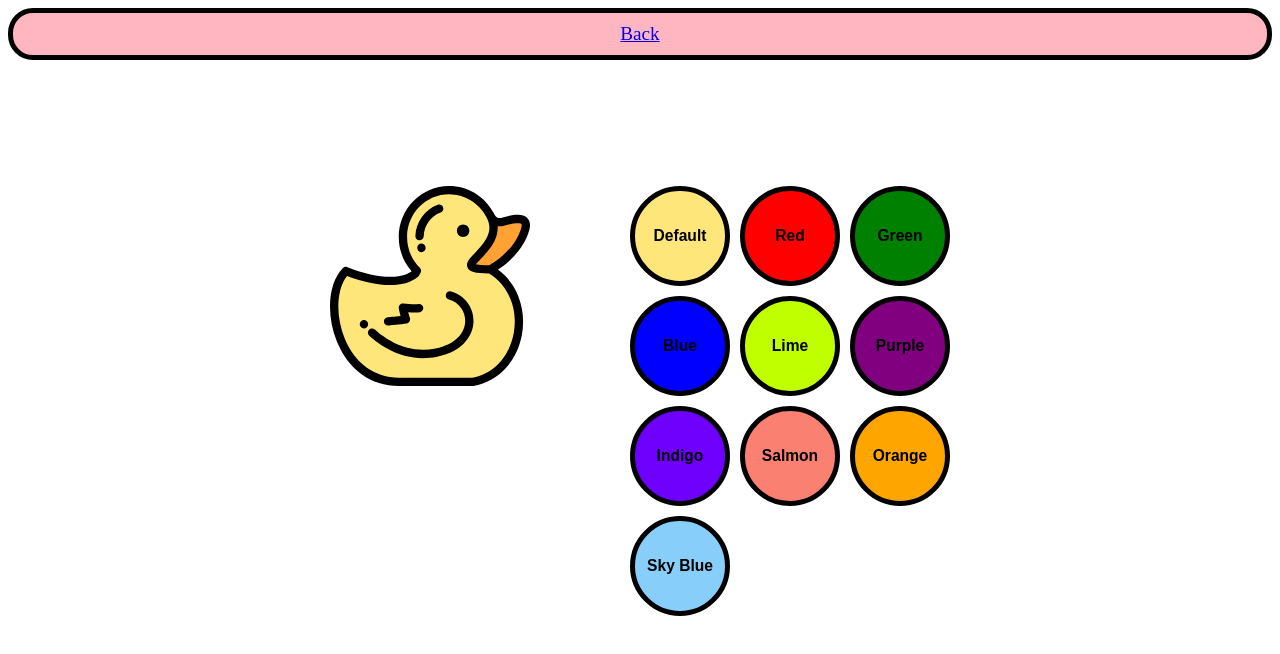
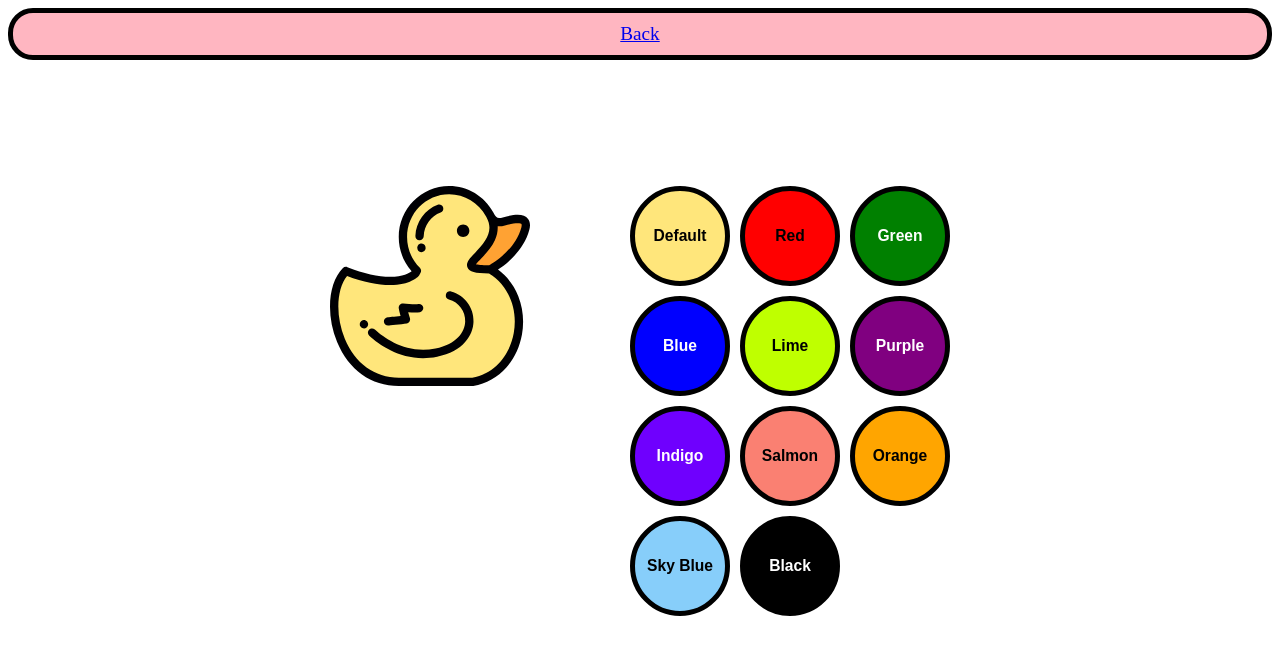
Before and after one commit to staten-island-tech/vue-reactivity-project-uni897, a Vue app in the folder app/: page /player1 in a window 1280 px wide. Shown: the top 654 px of the page. Built offline with nearby package versions, Linux system fonts and the light colour scheme.

Commit message:
vcchfdhfdfhd

```diff
--- a/app/src/components/choice.vue
+++ b/app/src/components/choice.vue
@@ -1,5 +1,5 @@
 <template>
-    <button @click="emit('select', item)" class="choice" :style="{ backgroundColor: item.color }">
+    <button @click="emit('select', item)" class="choice" :style="{ backgroundColor: item.color, color: item.text }">
         <h3>{{ item.name }}</h3>
     </button>
 </template>
--- a/app/src/views/Customize1.vue
+++ b/app/src/views/Customize1.vue
@@ -14,16 +14,17 @@ import Duck from "@/components/duck.vue"
 import { players, updateStats } from "@/state/players.js"
 
 const colors = [
-    {name: "Default", color: "#FFE67B"},
-    {name: "Red", color: "#ff0000"},
-    {name: "Green", color: "#008000"},
-    {name: "Blue", color: "#0000ff"},
-    {name: "Lime", color: "#bfff00"},
-    {name: "Purple", color: "#800080"},
-    {name: "Indigo", color: "#6f00fe"},
-    {name: "Salmon", color: "#fa8072"},
-    {name: "Orange", color: "#ffa500"},
-    {name: "Sky Blue", color: "#87cefa"},
+    {name: "Default", color: "#FFE67B", text: "#000"},
+    {name: "Red", color: "#ff0000", text: "#000"},
+    {name: "Green", color: "#008000", text: "#fff"},
+    {name: "Blue", color: "#0000ff", text: "#fff"},
+    {name: "Lime", color: "#bfff00", text: "#000"},
+    {name: "Purple", color: "#800080", text: "#fff"},
+    {name: "Indigo", color: "#6f00fe", text: "#fff"},
+    {name: "Salmon", color: "#fa8072", text: "#000"},
+    {name: "Orange", color: "#ffa500", text: "#000"},
+    {name: "Sky Blue", color: "#87cefa", text: "#000"},
+    {name: "Black", color: "#000", text: "#fff"},
 ]
 </script>
 
--- a/app/src/views/Customize2.vue
+++ b/app/src/views/Customize2.vue
@@ -14,16 +14,17 @@ import Duck from "@/components/duck.vue"
 import { players, updateStats } from "@/state/players.js"
 
 const colors = [
-    {name: "Default", color: "#FFE67B"},
-    {name: "Red", color: "#ff0000"},
-    {name: "Green", color: "#008000"},
-    {name: "Blue", color: "#0000ff"},
-    {name: "Lime", color: "#bfff00"},
-    {name: "Purple", color: "#800080"},
-    {name: "Indigo", color: "#6f00fe"},
-    {name: "Salmon", color: "#fa8072"},
-    {name: "Orange", color: "#ffa500"},
-    {name: "Sky Blue", color: "#87cefa"},
+    {name: "Default", color: "#FFE67B", text: "#000"},
+    {name: "Red", color: "#ff0000", text: "#000"},
+    {name: "Green", color: "#008000", text: "#fff"},
+    {name: "Blue", color: "#0000ff", text: "#fff"},
+    {name: "Lime", color: "#bfff00", text: "#000"},
+    {name: "Purple", color: "#800080", text: "#fff"},
+    {name: "Indigo", color: "#6f00fe", text: "#fff"},
+    {name: "Salmon", color: "#fa8072", text: "#000"},
+    {name: "Orange", color: "#ffa500", text: "#000"},
+    {name: "Sky Blue", color: "#87cefa", text: "#000"},
+    {name: "Black", color: "#000", text: "#fff"},
 ]
 </script>
 
--- a/app/src/views/Title.vue
+++ b/app/src/views/Title.vue
@@ -1,13 +1,22 @@
 <template>
   <h1>Duck Racing</h1>
-  <div>
+  <div class="container">
     <RouterLink class="route" to="/race">Play</RouterLink>
-    <RouterLink class="route" to="/player1">Player 1</RouterLink>
-    <RouterLink class="route" to="/player2">Player 2</RouterLink>
+    <div class="duck">
+      <RouterLink class="route" to="/player1">Player 1</RouterLink>
+      <Duck width="80px" height="80px" class="p1" :skincolor="players[0].color"></Duck>
+    </div>
+    <div class="duck">
+      <RouterLink class="route" to="/player2">Player 2</RouterLink>
+      <Duck width="80px" height="80px" class="p1" :skincolor="players[1].color"></Duck>
+    </div>
   </div>
 </template>
 
-<script setup> </script>
+<script setup>
+import Duck from '@/components/duck.vue';
+import { players } from '@/state/players.js'
+</script>
 
 <style scoped>
 
@@ -15,12 +24,12 @@ h1{
   text-align: center;
   font-size: 70px;
 }
-div{
+.container{
   align-items: center;
   justify-content: center;
   display: flex;
   flex-direction: column;
-  gap: 30px;
+  gap: 50px;
   font-size: 50px;
   padding-top: 100px;
 }
@@ -30,5 +39,9 @@ div{
   border-radius: 25px;
   border: 5px solid black;
 }
+.duck{
+  display: flex;
+  flex-direction: row;
+}
 
 </style>
```
